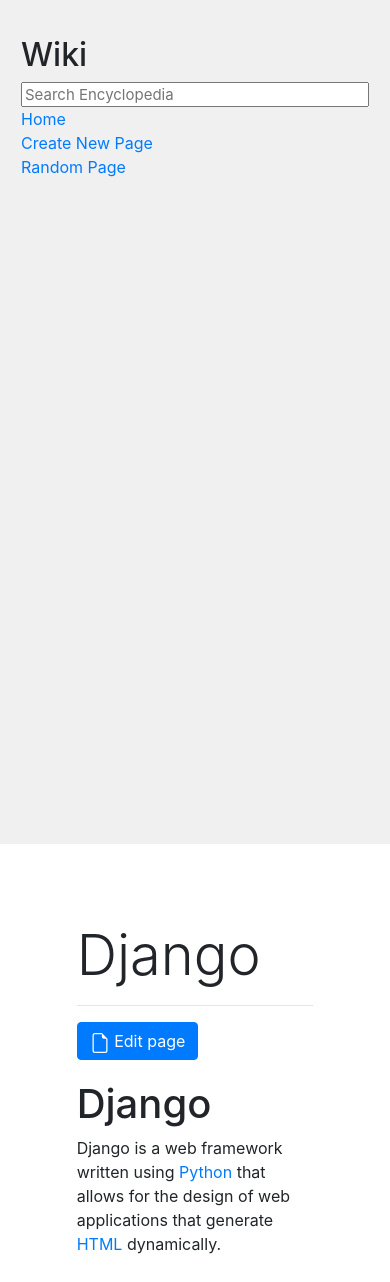
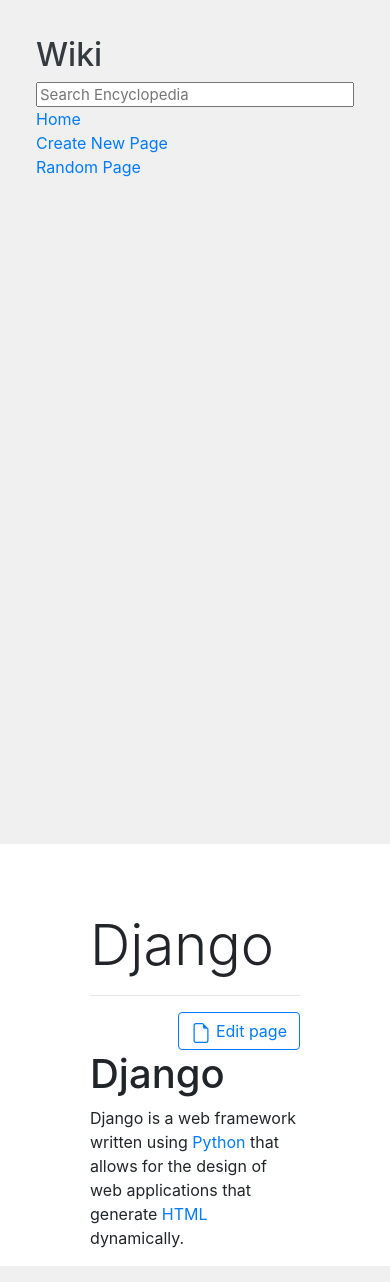
Before and after one commit to emirisato1003/Web50, a Django app: page /wiki/Django/ in a window 390 px wide. Run offline with Django 5.2, Linux system fonts and the light colour scheme; some libraries are stand-ins or nearby versions.

Commit message:
first commit - w3school django

```diff
--- a/wiki/encyclopedia/static/encyclopedia/styles.css
+++ b/wiki/encyclopedia/static/encyclopedia/styles.css
@@ -1,6 +1,10 @@
 body {
     margin: 0;
     background-color: white;
+}
+
+a:hover{
+    text-decoration: none;
 }
 
 code {
@@ -15,10 +19,6 @@ h1 {
 textarea {
     height: 90vh;
     width: 80%;
-}
-
-.main {
-    padding: 10px;
 }
 
 .search {
--- a/wiki/encyclopedia/templates/encyclopedia/entry.html
+++ b/wiki/encyclopedia/templates/encyclopedia/entry.html
@@ -5,23 +5,20 @@
 {% endblock %}
 
 {% block body %}
-<div class="container">
-    <div class="row mt-5">
-        <div class="col-8 mx-auto">
+<div class="col-8 mx-auto mt-5">
     <h1 class="display-4">{{ title }}</h1>
     <hr>
     <form action="{% url 'encyclopedia:edit' %}" method="POST">
         {% csrf_token %}
         <input type="hidden" name="title" value="{{ title }}">
-                <button type="submit" class="btn btn-primary">
+        <button type="submit" class="btn btn-outline-primary float-right">
             <svg xmlns="http://www.w3.org/2000/svg" width="20" height="20" fill="currentColor" class="bi bi-file-earmark" viewBox="0 0 16 16">
                 <path d="M14 4.5V14a2 2 0 0 1-2 2H4a2 2 0 0 1-2-2V2a2 2 0 0 1 2-2h5.5zm-3 0A1.5 1.5 0 0 1 9.5 3V1H4a1 1 0 0 0-1 1v12a1 1 0 0 0 1 1h8a1 1 0 0 0 1-1V4.5z" />
             </svg> Edit page
         </button>
     </form>
-            <div>{{ content|safe }}</div>
-        </div>
-    </div>
+    {{ content|safe }}
 </div>
 
+
 {% endblock %}
--- a/wiki/encyclopedia/templates/encyclopedia/layout.html
+++ b/wiki/encyclopedia/templates/encyclopedia/layout.html
@@ -11,10 +11,10 @@
 </head>
 
 <body>
-    <div class="row">
+    <div class="row m-0">
         <div class="sidebar col-lg-2 col-md-3">
             <div class="m-3">
-                <h2>Wiki</h2>
+                <h2 id="wiki"><a href="{% url 'encyclopedia:index' %}" class="text-dark">Wiki</a></h2>
                 <form action="{% url 'encyclopedia:search' %}" method="POST">
                     {% csrf_token %}
                     <input class="search" type="text" name="q" placeholder="Search Encyclopedia">
@@ -32,7 +32,7 @@
             {% block nav %}
             {% endblock %}
         </div>
-        <div class="main col-lg-10 col-md-9">
+        <div class="col-lg-10 col-md-9">
 
             {% block body %}
             {% endblock %}
--- a/wiki/encyclopedia/views.py
+++ b/wiki/encyclopedia/views.py
@@ -26,7 +26,8 @@ def entry(request, title):
     entry_content = convert_md(title)
     if entry_content == None:
         return render(request, "encyclopedia/error.html",{
-            "message": "This entry page does not exist..."
+            "message": "404",
+            "message2": "This page does not exist."
         })
     else:
         return render(request, "encyclopedia/entry.html", {
@@ -73,24 +74,36 @@ def search(request):
                     "entries": util.list_entries()
                 })
 
+
+class CreateEntryForm(forms.Form):
+    title = forms.CharField(label='Title', max_length=100, required=True, widget=forms.TextInput(attrs={'class':'form-control'}))
+    content = forms.CharField(widget=forms.Textarea(attrs={'class':'form-control', 'rows': 20}), label='Content', required=True)
+
 def create(request):
     if request.method == "GET":
-        return render(request, "encyclopedia/create.html")
-    else:
-        title = request.POST['title']
-        content = request.POST['content']
-        titleExist = util.get_entry(title)
-        if titleExist is not None:
-            return render(request, "encyclopedia/error.html",{
-                "message": "the page is already existed."
-            })
+        form = CreateEntryForm()
+        return render(request, "encyclopedia/create.html", {'form': form})
+
+    if request.method == "POST":
+        form = CreateEntryForm(request.POST)
+        if form.is_valid():
+            title = form.cleaned_data['title']
+            content = form.cleaned_data['content']
+
+            title_exist = util.get_entry(title)
+            if title_exist:
+                return render(request, "encyclopedia/error.html",{
+                "message": "The page is already existed."
+                })
+            else:
+                util.save_entry(title, content)
+                content = convert_md(title)
+                return render(request, "encyclopedia/entry.html",{
+                    "title": title,
+                    "content": content
+                })
         else:
-            util.save_entry(title, content)
-            content = convert_md(title)
-            return render(request, "encyclopedia/entry.html",{
-                "title": title,
-                "content": content
-            })
+            return render(request, "encyclopedia/create.html",{'form': form})
 
 def edit(request):
     if request.method == 'POST':
```
Also changed, not shown: wiki/encyclopedia/templates/encyclopedia/create.html (+6 -2 lines), wiki/encyclopedia/templates/encyclopedia/error.html (+6 -4 lines), wiki/entries/Python.md (+2 -0 lines). Lines whose indentation alone changed are shown as unchanged.
